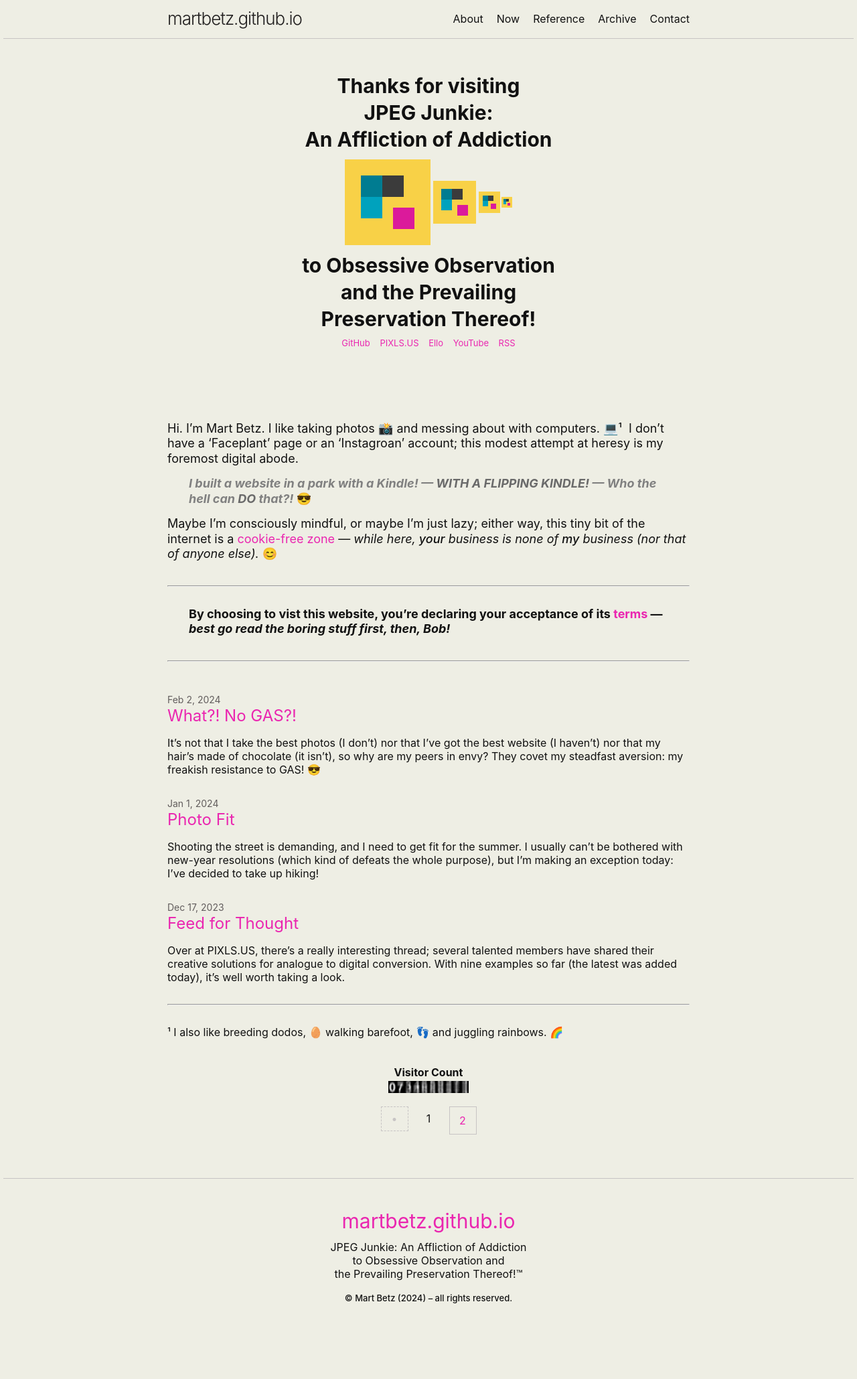
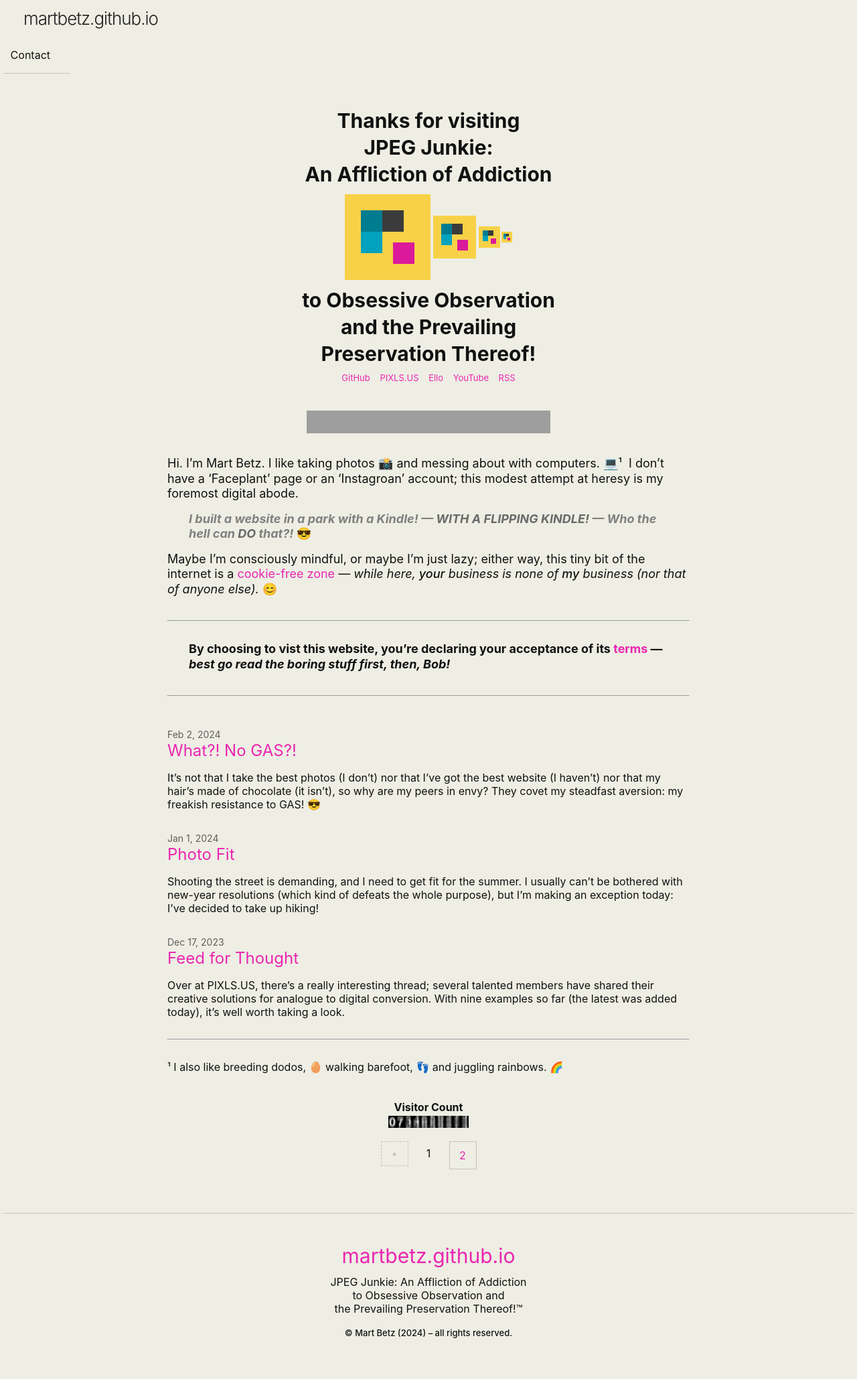
Before and after one commit to martbetz/martbetz.github.io, a Jekyll site: the page built from index.html, in a window 1280 px wide. Shown: the whole page at 67% size. Built offline with Jekyll 4.4.1, drawn with Linux system fonts in a browser that asks for light colours; the list of posts is cut into pages by our own code; before the commit the page ends 2007 px from its top, so only the background shows below that; grey boxes are pictures that could not be loaded.

Commit message:
Update _layout.scss

```diff
--- a/_sass/minima/_layout.scss
+++ b/_sass/minima/_layout.scss
@@ -9,7 +9,7 @@
 .site-header {
 /*  border-top: 5px solid $border-color-03; */
   border-top: 1px solid $background-color;
-  border-bottom: 1px solid $border-color-01;
+  border-bottom: 1px solid $border-color-01; width: 100px;
   min-height: $spacing-unit * 1.865;
 /*  line-height: $base-line-height * $base-font-size * 2.25; */
   line-height: 1.5 * $base-font-size * 2.25;
```
